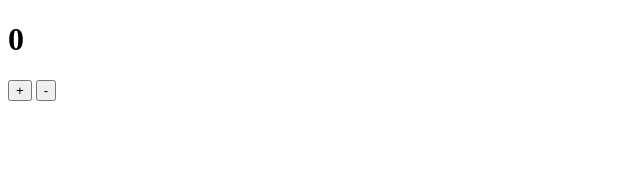
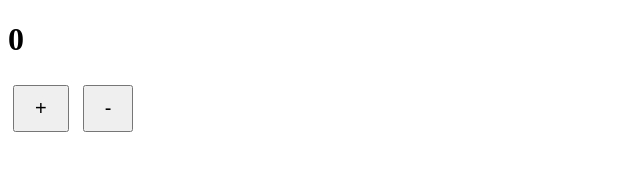
Before and after one commit to Raissa-Moume/Homework, a plain HTML site: page index.html in a window 1280 px wide. Shown: the whole page, without its empty margins (0-640 px from the left). Drawn offline with Linux system fonts and the light colour scheme.

Commit message:
modification html

```diff
--- a/index.html
+++ b/index.html
@@ -4,10 +4,13 @@
     <meta charset="UTF-8">
     <meta name="viewport" content="width=device-width, initial-scale=1.0">
     <title>Document</title>
+    <link rel="stylesheet" href="style.css">
 </head>
 <body>
     <h1 id="count">0</h1>
     <button id="plus">+</button>
-    <button id=""moins">-</button>
+    <button id="moins">-</button>
+
+    <script src="script.js"></script>
 </body>
 </html>
```
